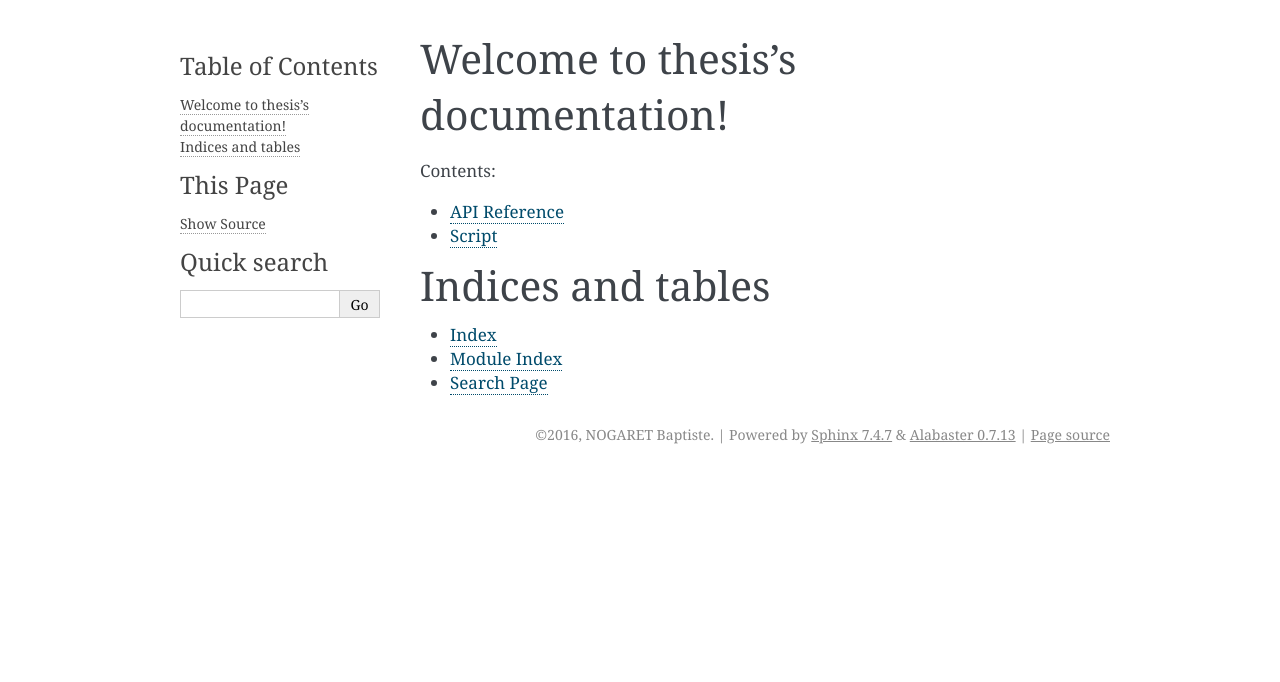
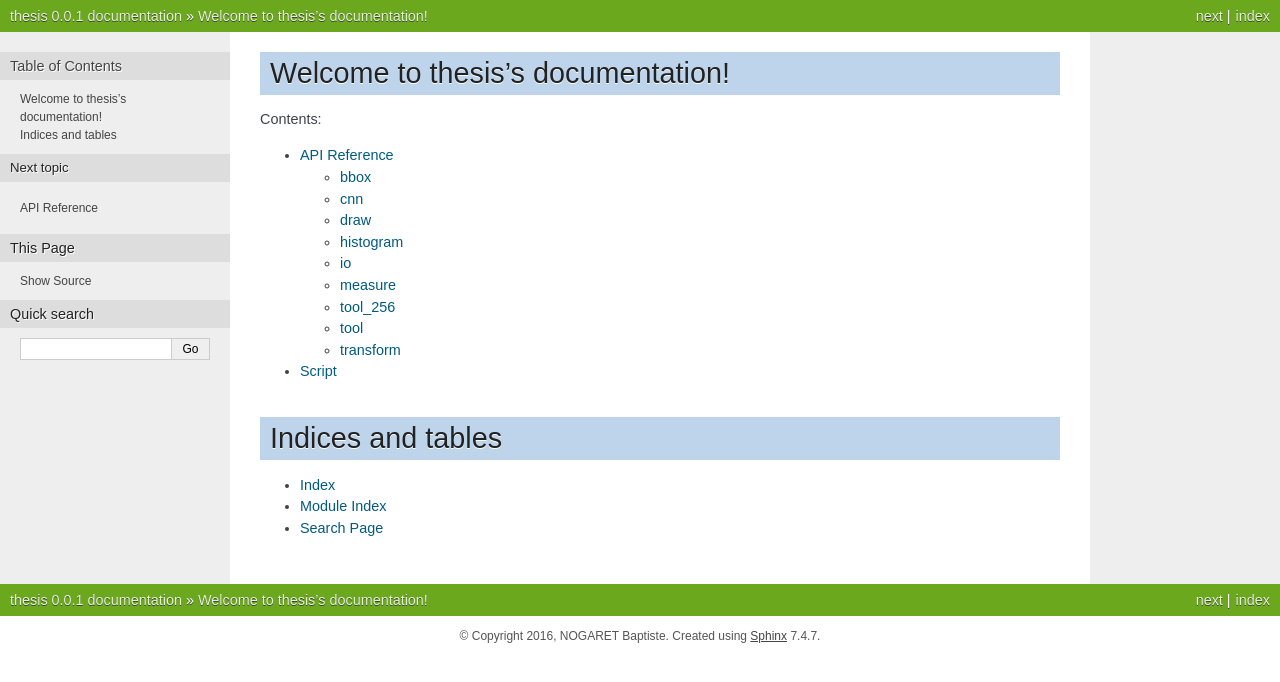
Before and after one commit to bnogaret/food_log, a Sphinx documentation site: the page built from docs/index.rst, in a window 1280 px wide. Shown: the top 682 px of the page. Built offline with Sphinx 7.4.7, drawn with Linux system fonts in a browser that asks for light colours.

Commit message:
Chage theme of the documentation (now 'nature')

```diff
--- a/docs/conf.py
+++ b/docs/conf.py
@@ -123,7 +123,7 @@ todo_include_todos = True
 
 # The theme to use for HTML and HTML Help pages.  See the documentation for
 # a list of builtin themes.
-html_theme = 'alabaster'
+html_theme = 'nature'
 
 # Theme options are theme-specific and customize the look and feel of a theme
 # further.  For a list of options available for each theme, see the
--- a/docs/index.rst
+++ b/docs/index.rst
@@ -4,7 +4,7 @@ Welcome to thesis's documentation!
 Contents:
 
 .. toctree::
-   :maxdepth: 1
+   :maxdepth: 2
 
    docs/thesis_lib
    docs/script
```
